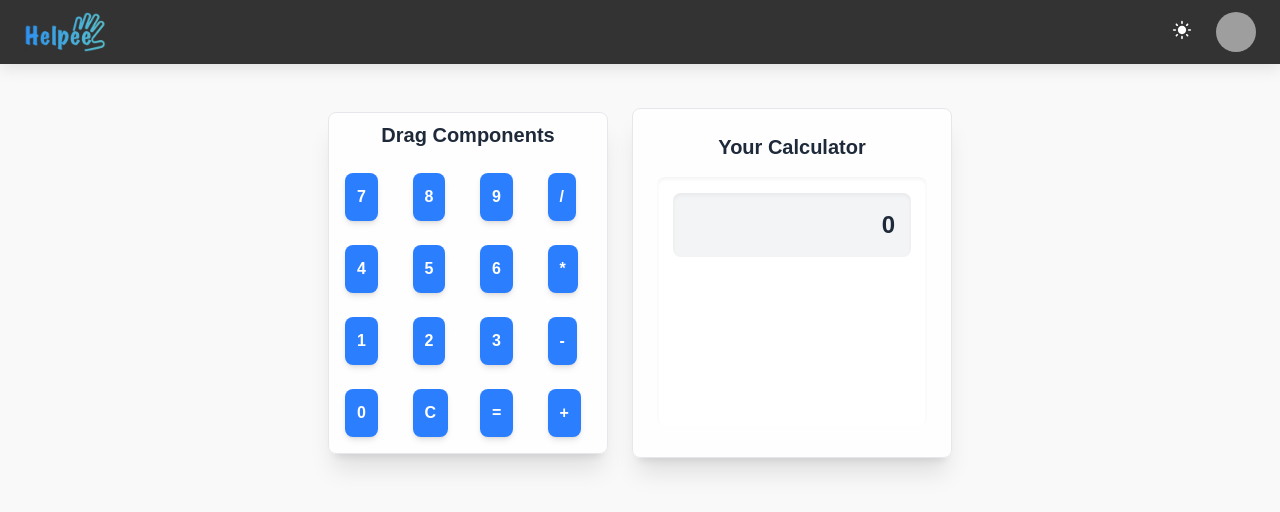
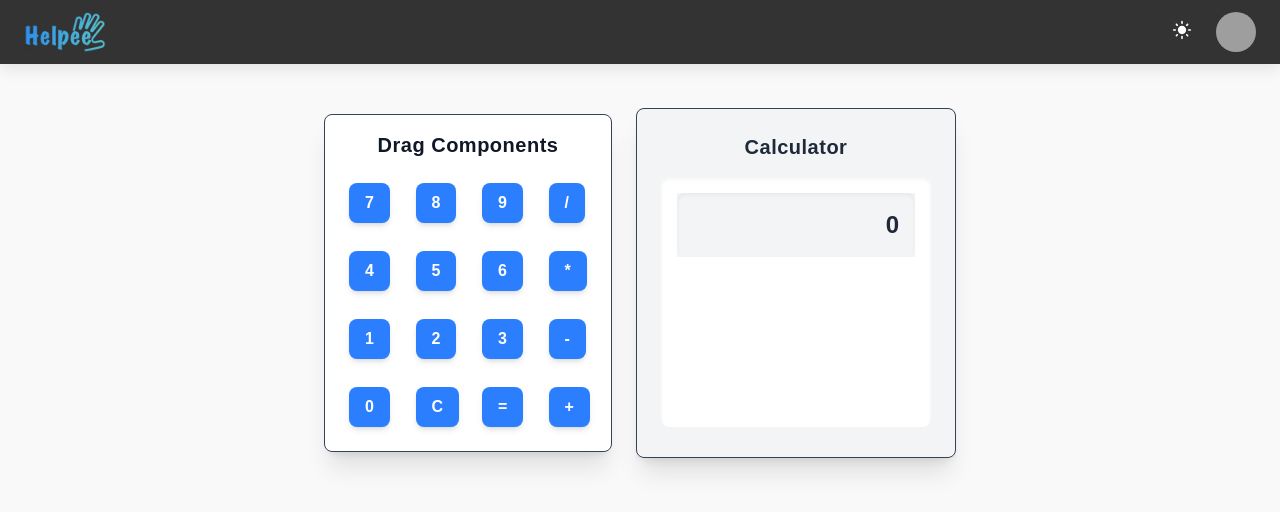
Before and after one commit to NitinSirsath/calculator-builder, a React (Vite) app: page / in a window 1280 px wide. Shown: the top 512 px of the page. Built offline with nearby package versions, Linux system fonts and the light colour scheme; sample sign-in values are in the browser's storage; grey boxes are pictures that could not be loaded.

Commit message:
dark mode compatiblity

```diff
--- a/src/components/custom/CustomButton.tsx
+++ b/src/components/custom/CustomButton.tsx
@@ -1,4 +1,5 @@
 import React from "react";
+import { useTheme } from "@mui/material/styles";
 
 interface IProps {
   children: React.ReactNode;
@@ -10,18 +11,6 @@ interface IProps {
   disabled?: boolean;
 }
 
-const variantStyles = {
-  primary: "bg-blue-500 hover:bg-blue-600 text-white",
-  secondary: "bg-gray-500 hover:bg-gray-600 text-white",
-  danger: "bg-red-500 hover:bg-red-600 text-white",
-};
-
-const sizeStyles = {
-  small: "p-2 text-sm",
-  medium: "p-3 text-md",
-  large: "p-4 text-lg",
-};
-
 const CustomButton: React.FC<IProps> = ({
   children,
   handleClick,
@@ -31,6 +20,27 @@ const CustomButton: React.FC<IProps> = ({
   isLoading = false,
   disabled = false,
 }) => {
+  const theme = useTheme();
+  const isDarkMode = theme.palette.mode === "dark";
+
+  const variantStyles = {
+    primary: isDarkMode
+      ? "bg-gray-800 hover:bg-blue-700 text-white"
+      : "bg-blue-500 hover:bg-blue-600 text-white",
+    secondary: isDarkMode
+      ? "bg-gray-700 hover:bg-gray-600 text-white"
+      : "bg-gray-500 hover:bg-gray-600 text-white",
+    danger: isDarkMode
+      ? "bg-red-600 hover:bg-red-700 text-white"
+      : "bg-red-500 hover:bg-red-600 text-white",
+  };
+
+  const sizeStyles = {
+    small: "px-3 py-1 text-sm",
+    medium: "px-4 py-2 text-md",
+    large: "px-5 py-3 text-lg",
+  };
+
   return (
     <button
       className={`
@@ -39,6 +49,8 @@ const CustomButton: React.FC<IProps> = ({
         rounded-lg text-center cursor-pointer transition-all shadow-md font-semibold
         disabled:opacity-50 disabled:cursor-not-allowed
         flex items-center justify-center gap-2
+        active:scale-95
+        ${isDarkMode ? "shadow-lg" : "shadow-md"}
         ${customStyles}
       `}
       onClick={handleClick}
--- /dev/null
+++ b/src/components/theme/DarkModeWrapper.tsx
@@ -0,0 +1,22 @@
+import { useTheme } from "@mui/material";
+import { ReactNode } from "react";
+
+const DarkModeWrapper = ({ children }: { children: ReactNode }) => {
+  const theme = useTheme();
+  const isDarkMode = theme.palette.mode === "dark";
+  return (
+    <div
+      className={`
+    ${
+      isDarkMode
+        ? "bg-gray-800 text-gray-100 border border-gray-700"
+        : "bg-gray-100 text-gray-800"
+    }
+  `}
+    >
+      {children}
+    </div>
+  );
+};
+
+export default DarkModeWrapper;
--- a/src/routes/HomePage/components/Calculator.tsx
+++ b/src/routes/HomePage/components/Calculator.tsx
@@ -2,26 +2,47 @@ import Display from "./Display";
 import DraggableButton from "./DraggableButton";
 import { motion, AnimatePresence } from "framer-motion";
 import useCalculator from "../hooks/useCalculator";
+import { useTheme } from "@mui/material/styles";
+import DarkModeWrapper from "../../../components/theme/DarkModeWrapper";
 
 const Calculator = () => {
   const { components, isOver, drop } = useCalculator();
+  const theme = useTheme();
+  const isDarkMode = theme.palette.mode === "dark";
+
   return (
+    <DarkModeWrapper>
       <motion.div
-      className="p-6 border border-gray-200 rounded-lg w-80 min-h-[350px] bg-white/80 shadow-xl backdrop-blur-lg"
+        className={`p-6 border border-gray-700 rounded-lg w-80 min-h-[350px] shadow-xl backdrop-blur-lgtransition-all
+      `}
         initial={{ opacity: 0, scale: 0.95 }}
         animate={{ opacity: 1, scale: 1 }}
         transition={{ duration: 0.3 }}
       >
-      <h2 className="text-xl font-semibold text-gray-800 mb-4 text-center">
-        Your Calculator
+        {/* Title */}
+        <h2 className="text-xl font-semibold mb-4 text-center tracking-wide">
+          Calculator
         </h2>
+
+        {/* Drop Zone */}
         <div
           ref={drop}
-        className={`p-4 min-h-[250px] rounded-lg ${
-          isOver ? "bg-gray-200" : "bg-white"
-        } shadow-inner`}
+          className={`p-4 min-h-[250px] rounded-lg shadow-inner transition-all
+          ${
+            isOver
+              ? isDarkMode
+                ? "bg-gray-800"
+                : "bg-gray-200"
+              : isDarkMode
+              ? "bg-gray-900"
+              : "bg-white"
+          }
+        `}
         >
+          {/* Display Screen */}
           <Display />
+
+          {/* Buttons Grid */}
           <motion.div className="grid grid-cols-4 gap-3 mt-4">
             <AnimatePresence>
               {components.map((component, index) =>
@@ -38,6 +59,7 @@ const Calculator = () => {
           </motion.div>
         </div>
       </motion.div>
+    </DarkModeWrapper>
   );
 };
 
--- a/src/routes/HomePage/components/Display.tsx
+++ b/src/routes/HomePage/components/Display.tsx
@@ -1,11 +1,18 @@
+import DarkModeWrapper from "../../../components/theme/DarkModeWrapper";
 import useCalculatorStore from "../../../services/store/calculator/calculatorStore";
 
 const Display = () => {
   const { expression, result } = useCalculatorStore();
+
   return (
-    <div className="w-full p-4 bg-gray-100 rounded-lg text-right text-2xl font-semibold text-gray-800 shadow-inner">
-      {expression || result}
-    </div>
+    <DarkModeWrapper>
+      <div
+        className={`w-full p-4 rounded-lg text-right text-2xl font-semibold shadow-inner transition-all
+      `}
+      >
+        {expression || result}
+      </div>
+    </DarkModeWrapper>
   );
 };
 
--- a/src/routes/HomePage/components/Sidebar.tsx
+++ b/src/routes/HomePage/components/Sidebar.tsx
@@ -1,14 +1,23 @@
 import CustomButton from "../../../components/custom/CustomButton";
 import DraggableComponent from "./DraggableComponent";
+import { useTheme } from "@mui/material/styles";
 
 const Sidebar = () => {
+  const theme = useTheme();
+  const isDarkMode = theme.palette.mode === "dark"; // Detect dark mode
+
   return (
-    <div className="p-2 border border-gray-200 rounded-lg w-70 bg-white/80 shadow-xl backdrop-blur-lg">
-      <h2 className="text-xl font-semibold text-gray-800 mb-4 text-center">
+    <div
+      className={`p-4 border border-gray-700 rounded-lg w-72 shadow-xl
+        ${isDarkMode ? "bg-gray-900 text-gray-100" : "bg-white text-gray-900"}
+        transition-all backdrop-blur-lg`}
+    >
+      <h2 className="text-xl font-semibold mb-4 text-center tracking-wide">
         Drag Components
       </h2>
-      <div className="flex flex-col gap-2">
-        <div className="grid grid-cols-4 gap-2">
+      <div className="flex flex-col gap-3">
+        {/* Grid Layout for Buttons */}
+        <div className="grid grid-cols-4 gap-3">
           {[
             "7",
             "8",
```
Lines whose indentation alone changed are shown as unchanged.
